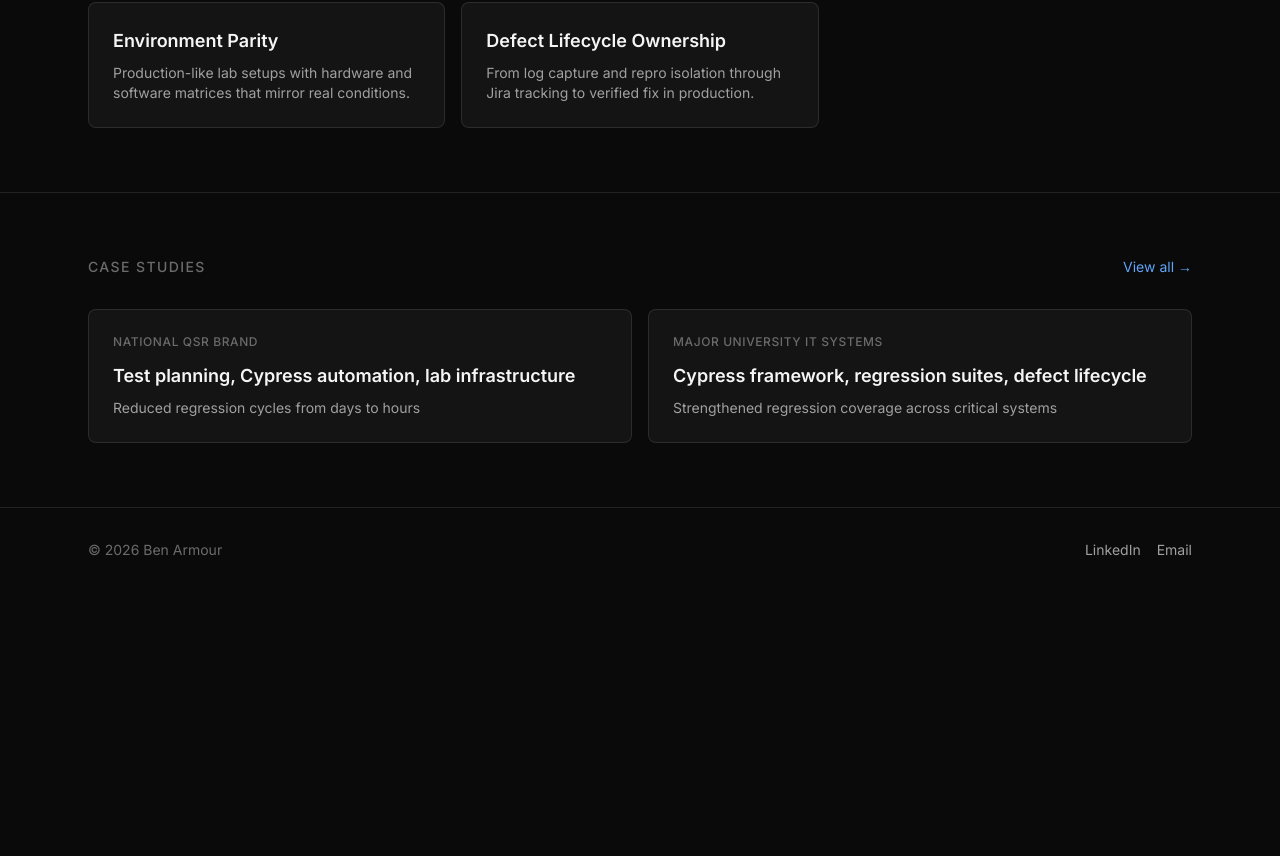
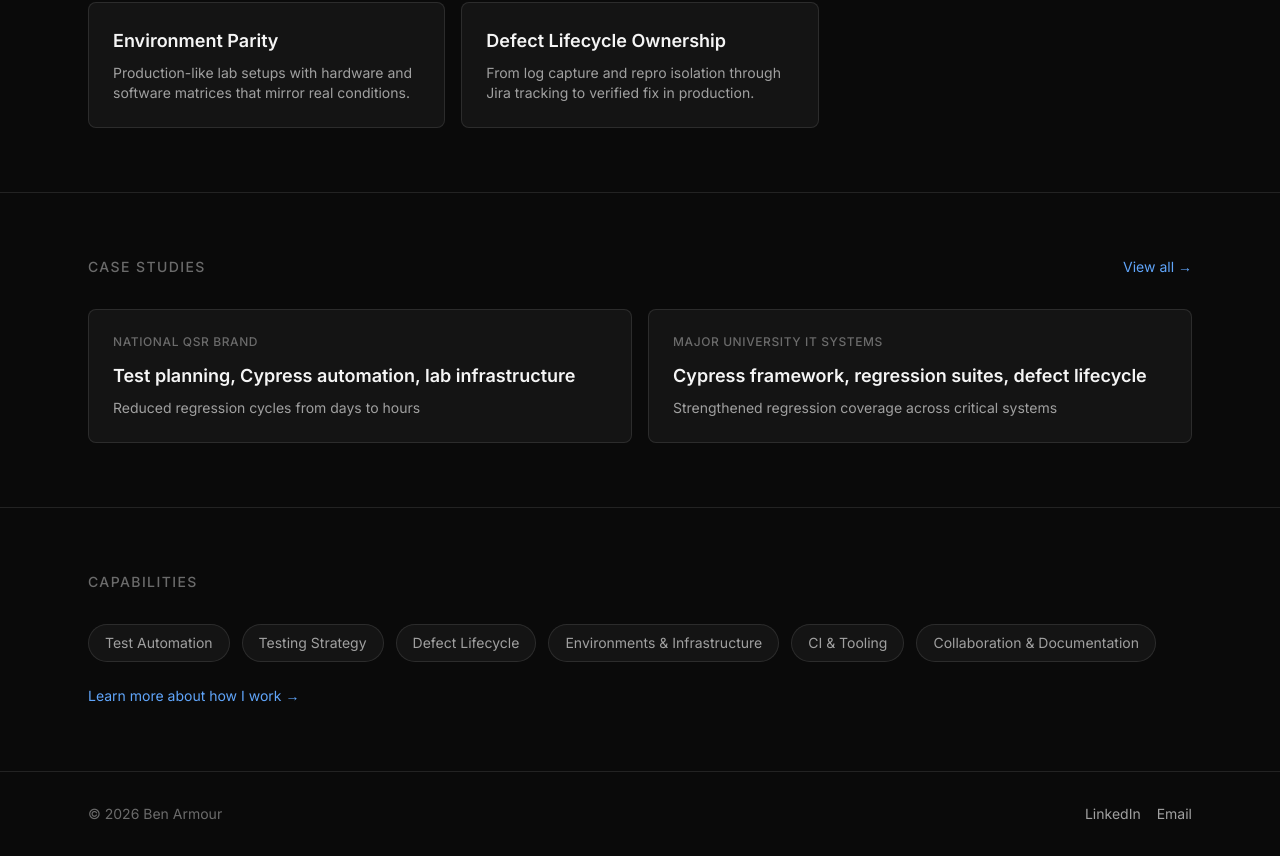
Before and after one commit to LostInTyping/BuildVerified, a Next.js app: page / in a window 1280 px wide. Shown: the part 779-1635 px from the top of the page. Before the commit the page ends 1371 px from the top, so only its background shows below. Built offline with nearby package versions, Linux system fonts and the light colour scheme.

Commit message:
add capabilities summary chips section

```diff
--- a/src/app/page.tsx
+++ b/src/app/page.tsx
@@ -1,6 +1,7 @@
 import { Hero } from "@/components/home/hero";
 import { ProofSection } from "@/components/home/proof-section";
 import { FeaturedCaseStudies } from "@/components/home/featured-case-studies";
+import { CapabilitiesSummary } from "@/components/home/capabilities-summary";
 
 export default function Home() {
   return (
@@ -8,6 +9,7 @@ export default function Home() {
       <Hero />
       <ProofSection />
       <FeaturedCaseStudies />
+      <CapabilitiesSummary />
     </main>
   );
 }
--- /dev/null
+++ b/src/components/home/capabilities-summary.tsx
@@ -0,0 +1,38 @@
+import Link from "next/link";
+
+const capabilities = [
+  "Test Automation",
+  "Testing Strategy",
+  "Defect Lifecycle",
+  "Environments & Infrastructure",
+  "CI & Tooling",
+  "Collaboration & Documentation",
+];
+
+export function CapabilitiesSummary() {
+  return (
+    <section className="border-t border-border">
+      <div className="mx-auto max-w-6xl px-6 py-16">
+        <h2 className="text-sm font-medium uppercase tracking-widest text-text-muted">
+          Capabilities
+        </h2>
+        <div className="mt-8 flex flex-wrap gap-3">
+          {capabilities.map((cap) => (
+            <span
+              key={cap}
+              className="rounded-full border border-border bg-bg-card px-4 py-2 text-sm text-text-secondary"
+            >
+              {cap}
+            </span>
+          ))}
+        </div>
+        <Link
+          href="/capabilities"
+          className="mt-6 inline-block text-sm text-accent transition-colors hover:text-accent-hover"
+        >
+          Learn more about how I work &rarr;
+        </Link>
+      </div>
+    </section>
+  );
+}
```
